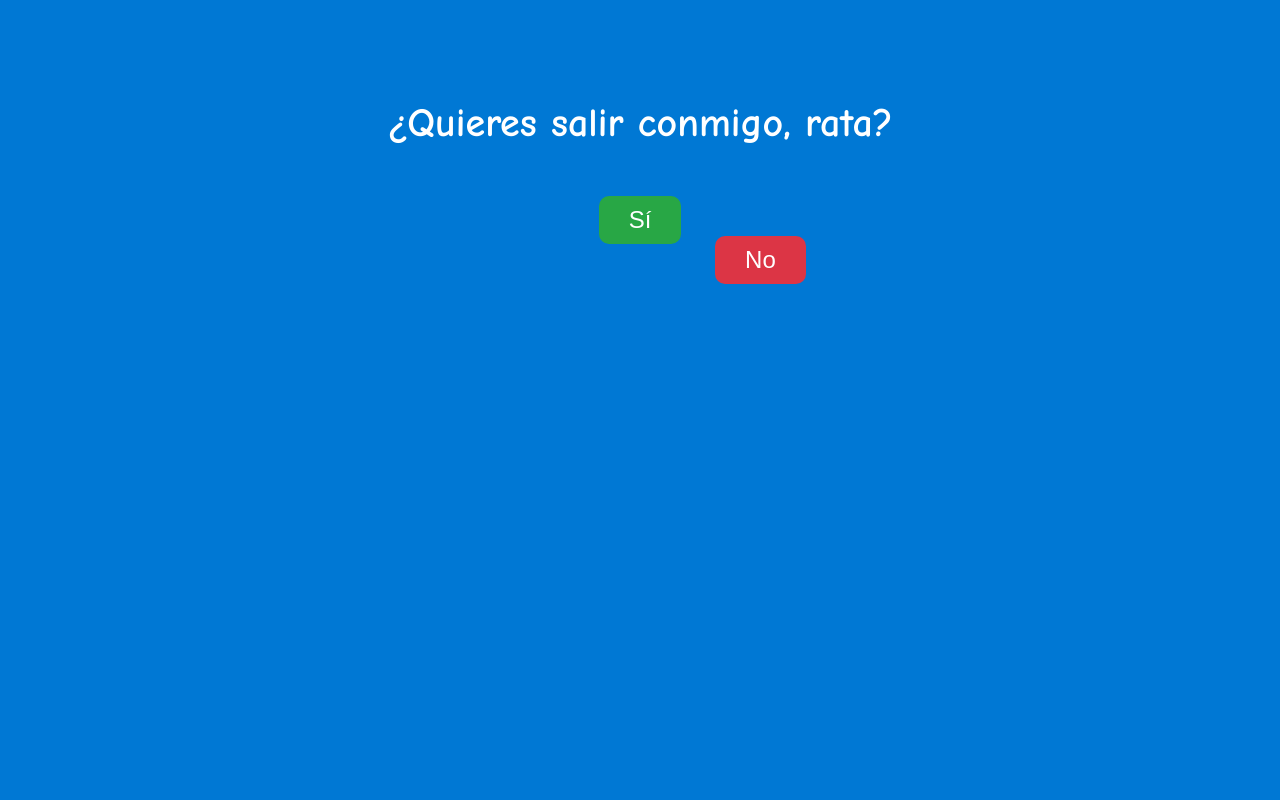
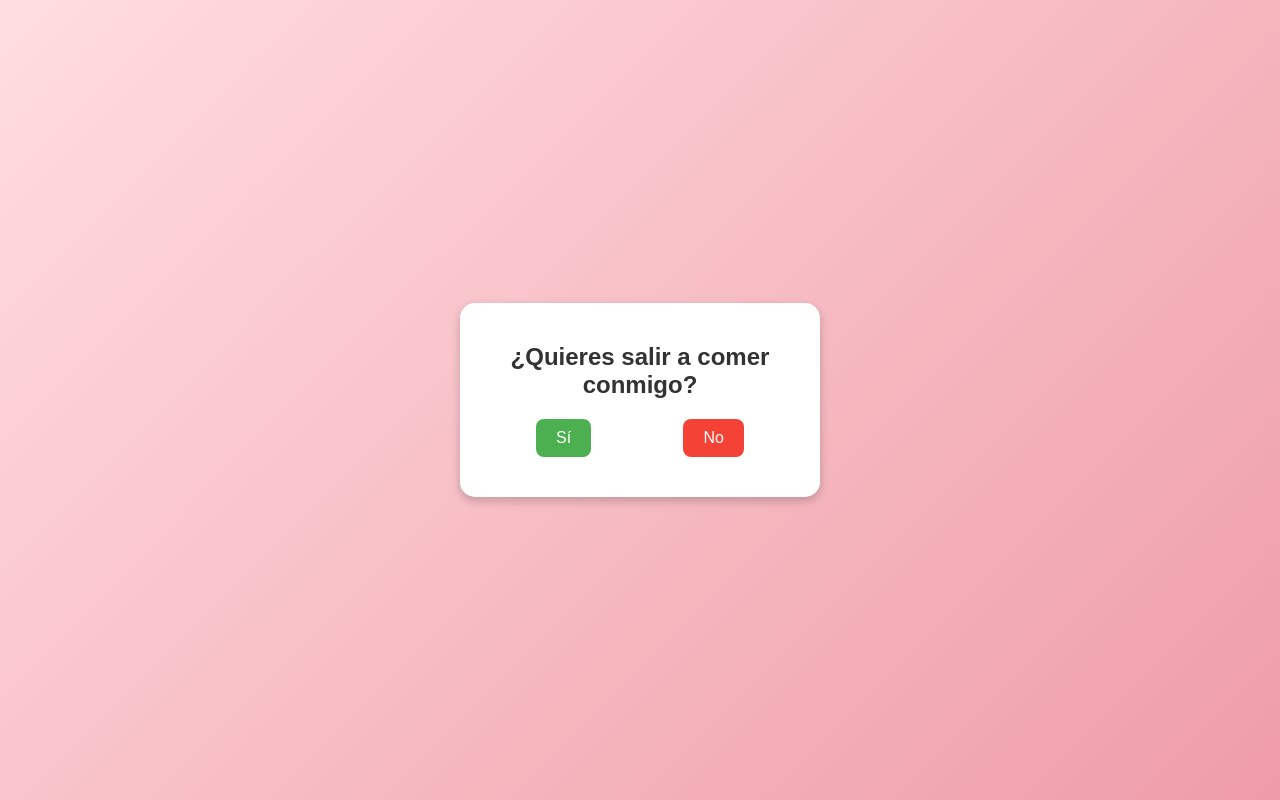
Before and after one commit to Jose87872/Salida, a plain HTML site: page index.html in a window 1280 px wide. Drawn offline with Linux system fonts and the light colour scheme.

Commit message:
Update index.html

```diff
--- a/index.html
+++ b/index.html
@@ -2,85 +2,91 @@
 <html lang="es">
 <head>
   <meta charset="UTF-8">
-  <title>¿Quieres salir conmigo?</title>
+  <meta name="viewport" content="width=device-width, initial-scale=1.0">
+  <title>Invitación</title>
   <style>
     body {
-      background: #0078d4;
-      color: white;
-      font-family: 'Comic Sans MS', cursive, sans-serif;
+      font-family: Arial, sans-serif;
+      display: flex;
+      justify-content: center;
+      align-items: center;
+      height: 100vh;
+      margin: 0;
+      background: linear-gradient(135deg, #ffdde1, #ee9ca7);
+    }
+
+    .card {
+      background: white;
+      padding: 20px 30px;
+      border-radius: 15px;
       text-align: center;
-      margin-top: 100px;
+      box-shadow: 0 4px 10px rgba(0,0,0,0.2);
+      max-width: 300px;
     }
-    h1 {
-      font-size: 2.5em;
-      margin-bottom: 30px;
+
+    h2 {
+      margin-bottom: 20px;
+      color: #333;
     }
-    .botones {
-      position: relative;
-      height: 150px; /* Área fija para los botones */
-      width: 80%;
-      margin: 0 auto;
+
+    .buttons {
+      display: flex;
+      justify-content: space-around;
+      margin-bottom: 20px;
     }
+
     button {
-      font-size: 1.5em;
-      padding: 10px 30px;
-      margin: 20px;
-      border-radius: 10px;
+      padding: 10px 20px;
       border: none;
+      border-radius: 8px;
+      font-size: 16px;
       cursor: pointer;
+      transition: 0.3s;
     }
-    #si {
-      background-color: #28a745;
+
+    #yesBtn {
+      background-color: #4CAF50;
       color: white;
     }
-    #no {
-      background-color: #dc3545;
+
+    #yesBtn:hover {
+      background-color: #45a049;
+    }
+
+    #noBtn {
+      background-color: #f44336;
       color: white;
-      position: absolute;
     }
-    #respuesta {
-      font-size: 2em;
-      margin-top: 40px;
+
+    #noBtn:hover {
+      background-color: #d32f2f;
     }
-    #contenido {
-      transition: all 0.5s ease;
+
+    #response {
+      font-size: 18px;
+      font-weight: bold;
+      color: #333;
     }
   </style>
 </head>
 <body>
-  <div id="contenido">
-    <h1>¿Quieres salir conmigo, rata?</h1>
-    <div class="botones">
-      <button id="si" onclick="responderSi()">Sí</button>
-      <button id="no" onmouseover="moverNo()">No</button>
+  <div class="card">
+    <h2>¿Quieres salir a comer conmigo?</h2>
+    <div class="buttons">
+      <button id="yesBtn">Sí</button>
+      <button id="noBtn">No</button>
     </div>
+    <p id="response"></p>
   </div>
-  <div id="respuesta"></div>
 
   <script>
-    // Posicionar el botón "No" inicialmente
-    window.onload = function() {
-      moverNo();
-    };
+    document.getElementById("yesBtn").addEventListener("click", () => {
+      document.getElementById("response").textContent = "¡Perfecto! Te parece hoy a las 7?";
+    });
 
-    function moverNo() {
-      const no = document.getElementById("no");
-      const botonesDiv = document.querySelector(".botones");
-      const maxX = botonesDiv.offsetWidth - no.offsetWidth - 40;
-      const maxY = botonesDiv.offsetHeight - no.offsetHeight - 20;
-
-      const x = Math.random() * maxX;
-      const y = Math.random() * maxY;
-
-      no.style.left = x + "px";
-      no.style.top = y + "px";
-    }
-
-    function responderSi() {
-      document.getElementById("contenido").style.display = "none";
-      document.getElementById("respuesta").textContent =
-        "¡¿Ves?! Yo sabía que querías salir conmigo, rata inmunda 😂❤️";
-    }
+    document.getElementById("noBtn").addEventListener("click", () => {
+      document.getElementById("response").textContent = "Oh, qué lástima 😢";
+    });
   </script>
 </body>
 </html>
```
